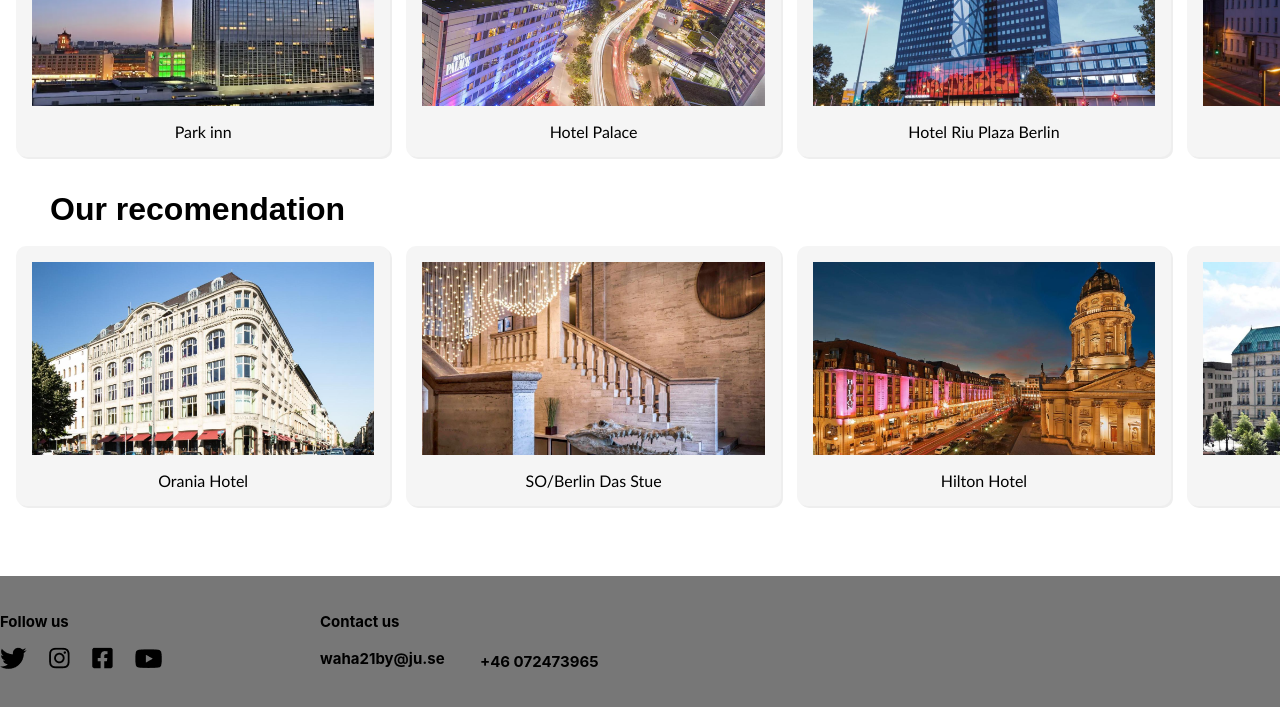
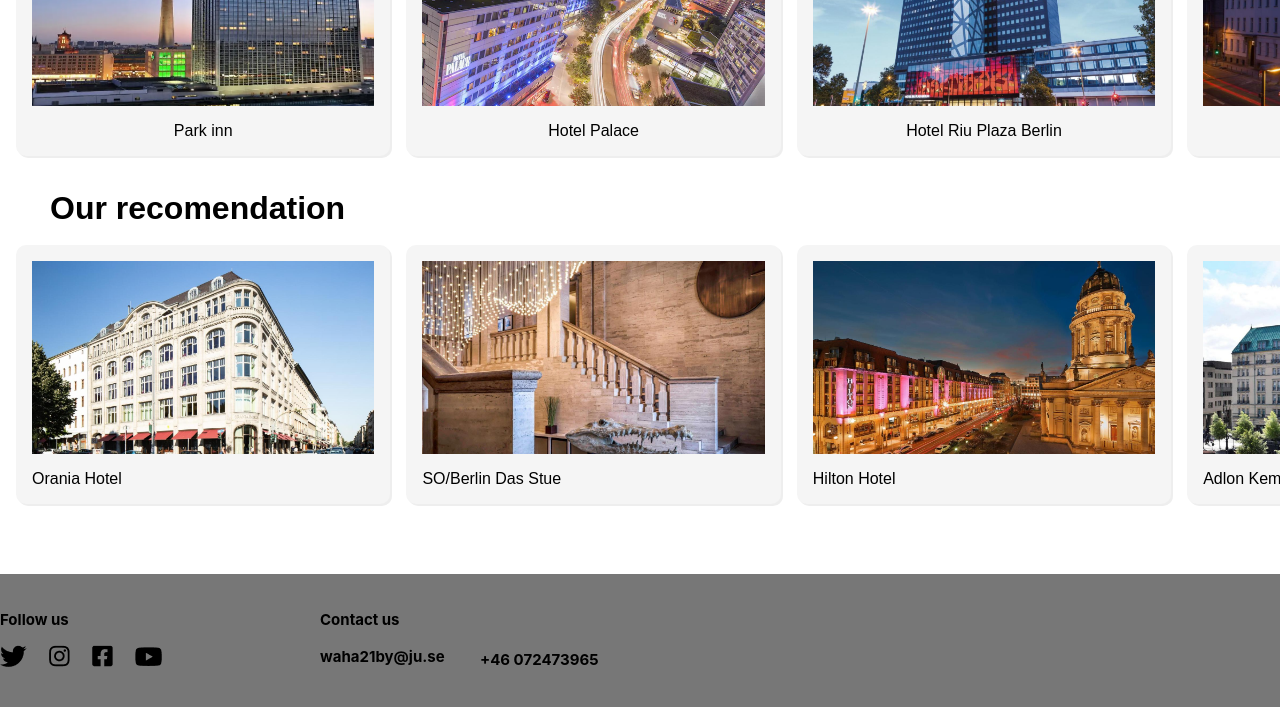
Before and after one commit to ju-nmd2022/wuid-project-group-3, a plain HTML site: page hotel.html in a window 1280 px wide. Shown: the part 1160-1867 px from the top of the page. Drawn offline with Linux system fonts and the light colour scheme.

Commit message:
font only arial helvetica and inter

```diff
--- a/hotel-2.css
+++ b/hotel-2.css
@@ -259,7 +259,7 @@ li {
   border-radius: 10px;
   max-width: 600px;
   margin-bottom: 50px;
-  font-family: "Times New Roman", Times, serif;
+  font-family: Arial, Helvetica, sans-serif;
   font-size: 16px;
 }
 
@@ -293,7 +293,6 @@ li {
   background: #ffffff;
   min-height: 50vh;
   display: flex;
-  grid-template-columns: 1fr 1fr;
   justify-content: center;
   align-items: center;
   flex-wrap: wrap;
@@ -364,7 +363,7 @@ li:hover {
   color: #d88921;
 }
 li {
-  font-family: Arial, Helvetica, sans-serif
+  font-family: Arial, Helvetica, sans-serif;
 }
 h3 {
   font-family: Arial, Helvetica, sans-serif;
--- a/hotel.css
+++ b/hotel.css
@@ -12,7 +12,6 @@
 }
 /*list color (toolbar)*/
 li {
-  color: #ffffff;
   list-style: none;
 }
 .gw-logo {
@@ -376,7 +375,7 @@ h1 {
 
 /*Paragraph in hotel*/
 .media-element > p {
-  font-family: "Gill Sans", "Gill Sans MT", Calibri, "Trebuchet MS", sans-serif;
+  font-family: Arial, Helvetica, sans-serif;
   text-align: center;
 }
 /*Scroll for pictures*/
@@ -407,8 +406,7 @@ h1 {
 }
 /*Paragraph in hotel*/
 .media-element-2 > p {
-  font-family: "Gill Sans", "Gill Sans MT", Calibri, "Trebuchet MS", sans-serif;
-  text-align: center;
+  font-family: Arial, Helvetica, sans-serif;
   text-decoration: none;
 }
 a {
```
Also changed, not shown: mainpage.css (+0 -8 lines).
